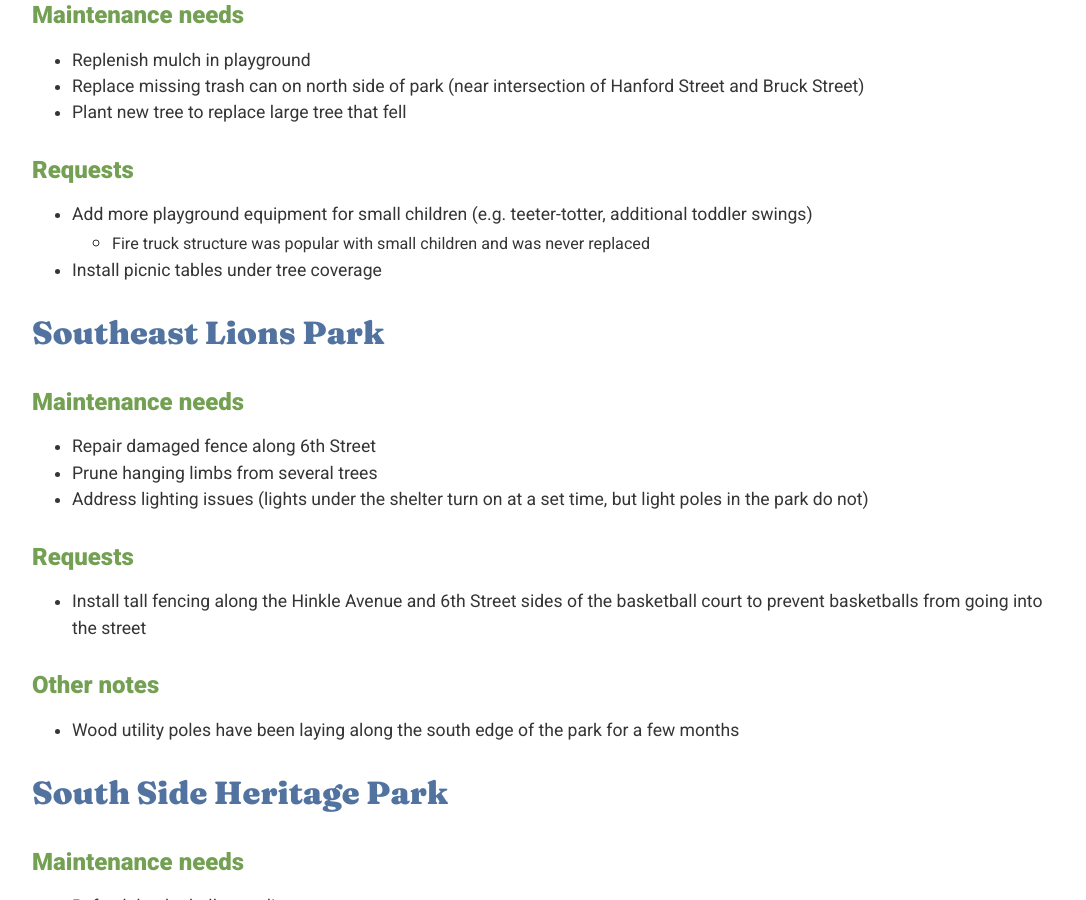
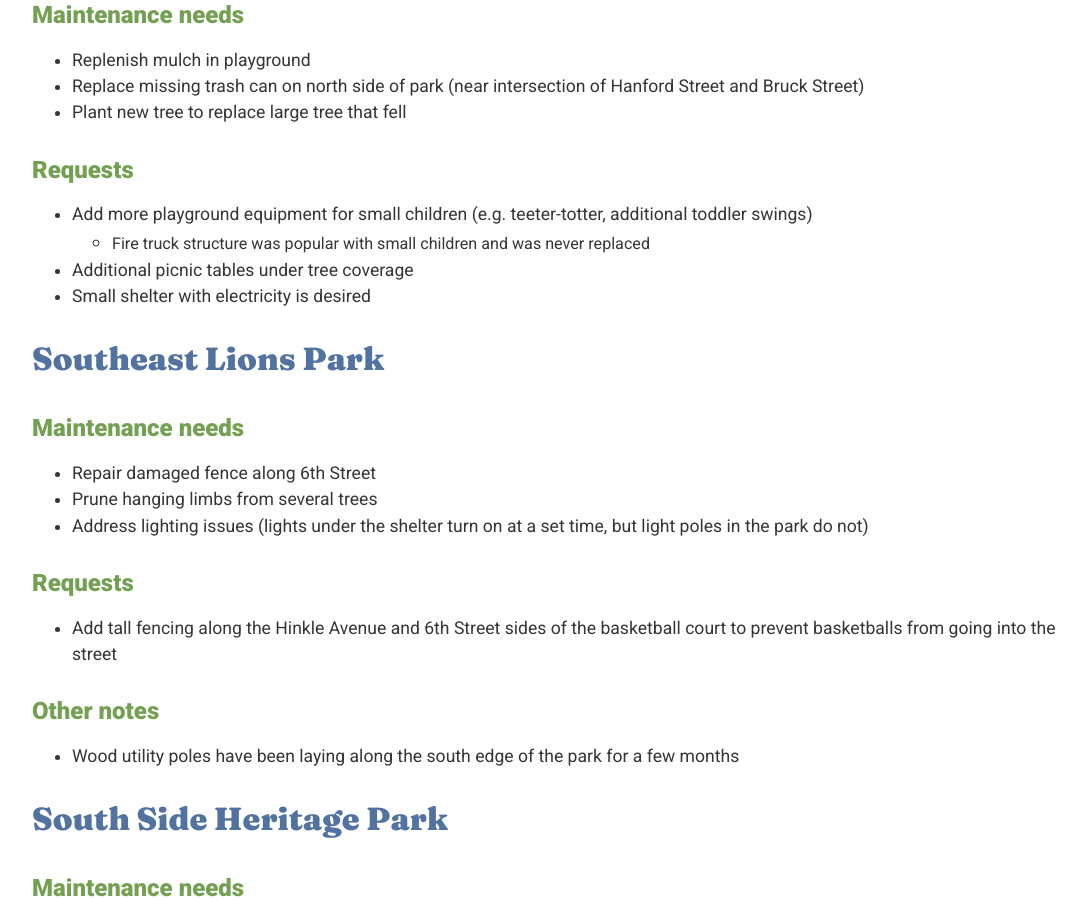
Before and after one commit to justinsoltesz/cssacpublicservices, a Jekyll site: the page built from parks/2025-inventory.md, in a window 1280 px wide and 900 px high, scrolled down 3787 px. Shown: the whole window, without its empty margins (96-1182 px from the left). Built offline with Jekyll 4.4.1, drawn with Linux system fonts in a browser that asks for light colours; Markdown is read by kramdown in place of the engine named in the settings.

Commit message:
parks inventory edits

```diff
--- a/parks/2025-inventory.md
+++ b/parks/2025-inventory.md
@@ -108,7 +108,8 @@ Over the course of July, the Public Services Committee met at each of the 12 par
 ## Requests
 - Add more playground equipment for small children (e.g. teeter-totter, additional toddler swings)
     - <small>Fire truck structure was popular with small children and was never replaced</small>
-- Install picnic tables under tree coverage
+- Additional picnic tables under tree coverage
+- Small shelter with electricity is desired
 
 # Southeast Lions Park
 ## Maintenance needs
@@ -117,7 +118,7 @@ Over the course of July, the Public Services Committee met at each of the 12 par
 - Address lighting issues (lights under the shelter turn on at a set time, but light poles in the park do not)
 
 ## Requests
-- Install tall fencing along the Hinkle Avenue and 6th Street sides of the basketball court to prevent basketballs from going into the street
+- Add tall fencing along the Hinkle Avenue and 6th Street sides of the basketball court to prevent basketballs from going into the street
 
 ## Other notes
 - Wood utility poles have been laying along the south edge of the park for a few months
```
